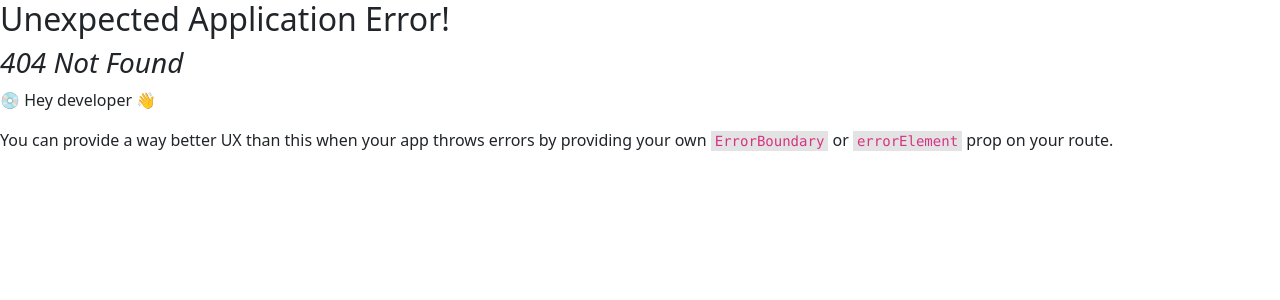
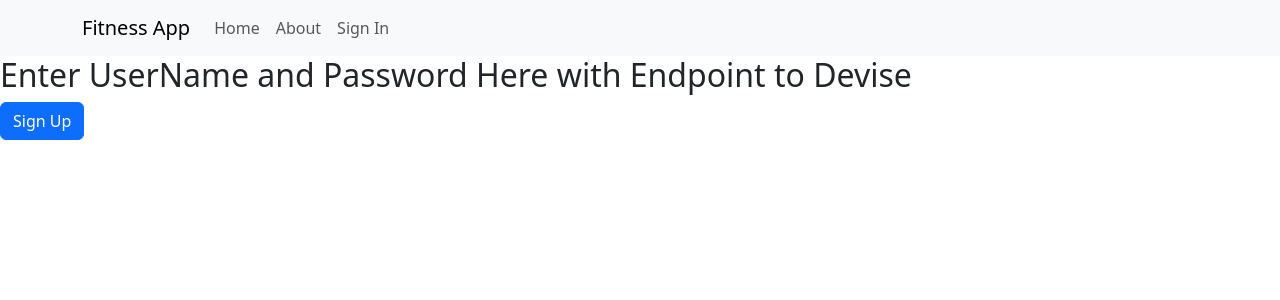
Before and after one commit to jhynes94/lift-app, a React (Create React App) app in the folder react-frontend/: page /SignIn in a window 1280 px wide. Before the commit this address had no page. Shown: the top 300 px of the page. Built offline with nearby package versions, Linux system fonts and the light colour scheme.

Commit message:
Added SignIn and SignUp

```diff
--- a/react-frontend/src/layouts/RootLayout.js
+++ b/react-frontend/src/layouts/RootLayout.js
@@ -20,7 +20,7 @@ export default function RootLayout() {
 						<Nav className="me-auto">
 							<Nav.Link href="/">Home</Nav.Link>
 							<Nav.Link href="/about">About</Nav.Link>
-							{ signed_in == false ? <Nav.Link href="/about">Sign In</Nav.Link> : ''}
+							{ signed_in == false ? <Nav.Link href="/SignIn">Sign In</Nav.Link> : ''}
 						</Nav>
 					</Navbar.Collapse>
 				</Container>
--- /dev/null
+++ b/react-frontend/src/pages/About.js
@@ -0,0 +1,16 @@
+//Styleing
+import Container from 'react-bootstrap/Container';
+
+function About() {
+  return (
+    <div className="About">
+
+      <Container>
+        <h1>About</h1>
+      </Container>
+
+    </div>
+  );
+}
+
+export default About;
--- /dev/null
+++ b/react-frontend/src/pages/SignIn.js
@@ -0,0 +1,19 @@
+//Styleing
+import Form from 'react-bootstrap/Form';
+import Button from 'react-bootstrap/Button';
+
+function SignIn() {
+  return (
+    <div className="SignIn">
+
+      <Form>
+        <h2>Enter UserName and Password Here with Endpoint to Devise</h2>
+      </Form>
+
+      <Button href="SignUp" variant="primary">Sign Up</Button>
+
+    </div>
+  );
+}
+
+export default SignIn;
```
Also changed, not shown: react-frontend/src/App.js (+10 -2 lines), react-frontend/src/pages/SignUp.js (added, +17 -0 lines), 1 other file (tests, documents, lock files or other folders).
